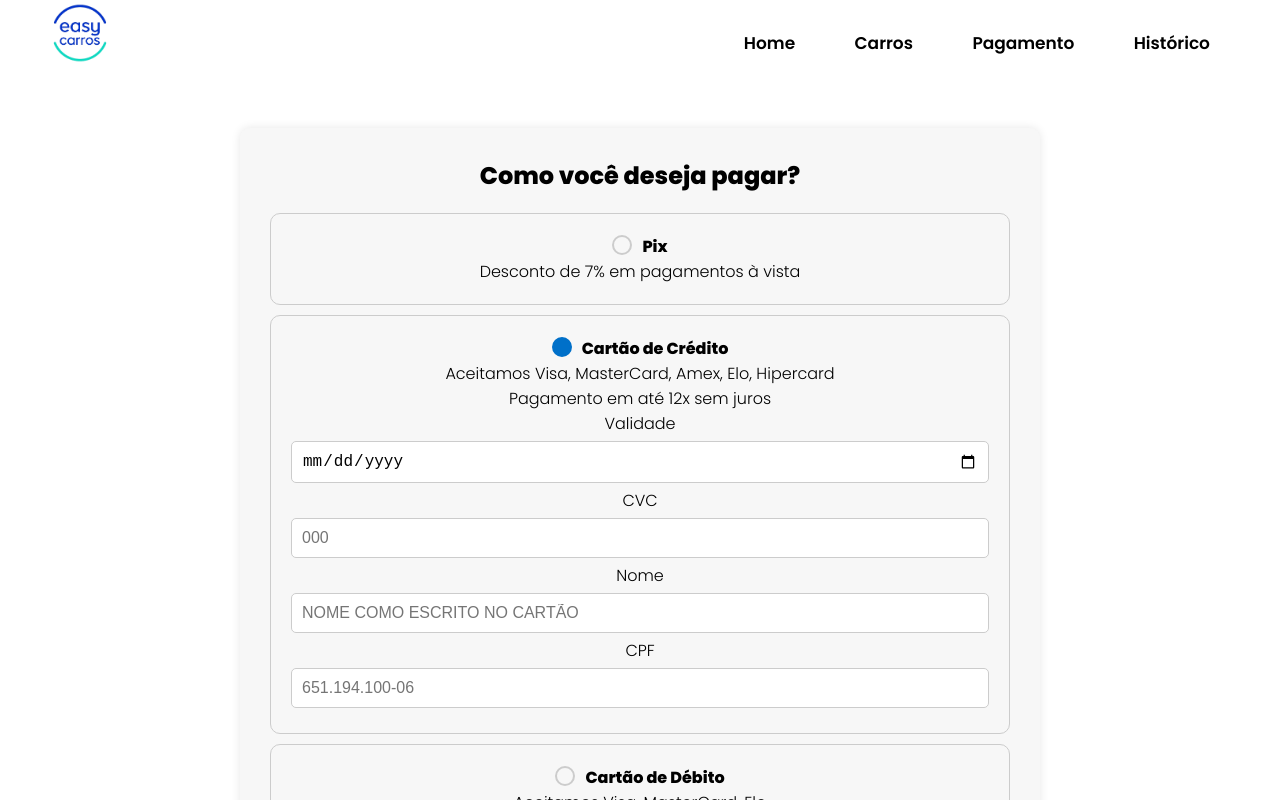
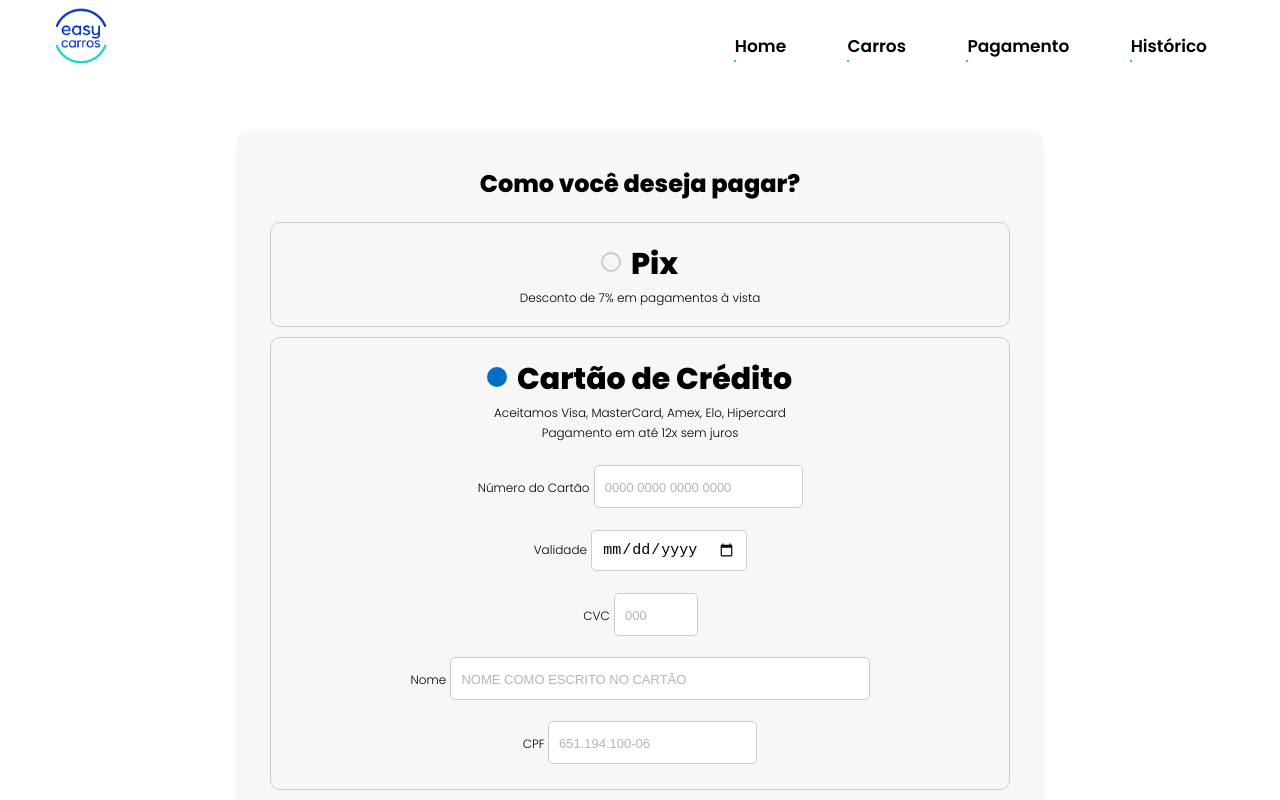
Before and after one commit to ThyalaDias/easy-carros-projeto, a plain HTML site: page pages/pagamento.html in a window 1280 px wide. Both pictures are taken after a click on the label "Cartão de Crédito". Drawn offline with Linux system fonts and the light colour scheme.

Commit message:
Alterações cadastro e pagamento

```diff
--- a/css/cadastro.css
+++ b/css/cadastro.css
@@ -20,7 +20,9 @@
     box-shadow: 0 0 10px rgba(0, 0, 0, 0.1);
     border-radius: 20px;
     float: left;
-    margin: 50px;
+    margin-left: 110px;
+    margin-top: 50px;
+    margin-bottom: 50px;
 }
 
 .historico-container {
@@ -31,8 +33,19 @@
     border-radius: 20px;
     box-shadow: 0 0 10px rgba(0, 0, 0, 0.1);
     float: right;
-    margin-right: 30px;
+    margin-right: 90px;
     margin-top: 50px;
+    padding-left: 10px;
+}
+
+p::before {
+    content: attr(data-label) ": ";
+    font-weight: bold;
+}
+
+p {
+    margin: 0;
+    padding: 4px;
 }
 
 .historico-container h2 {
@@ -51,7 +64,7 @@
     background-color: #fff;
     margin-bottom: 10px;
     padding: 10px;
-    border-radius: 5px;
+    border-radius: 10px;
 }
 
 .corrida-info {
@@ -93,7 +106,7 @@
 .cpf,
 .cep,
 .tel {
-    width: 20%;
+    width: 35%;
     padding: 10px;
     margin-bottom: 10px;
     border: 1px solid #ccc;
@@ -101,6 +114,15 @@
     margin-left: 15px;
 }
 
+.apelido {
+    width: 40%;
+    padding: 10px;
+    margin-bottom: 10px;
+    border: 1px solid #ccc;
+    border-radius: 10px;
+    margin-left: 15px;
+
+}
 
 input[type="text"],
 input[type="email"],
@@ -114,7 +136,7 @@
 }
 
 input[type="number"] {
-    width: 10%;
+    width: 20%;
     padding: 10px;
     margin-bottom: 10px;
     border: 1px solid #ccc;
@@ -130,12 +152,19 @@
     border: 1px solid #ccc;
     border-radius: 10px;
     margin-left: 15px;
-
 }
 
-input[type="password"],
+input[type="password"] {
+    width: 50%;
+    padding: 10px;
+    margin-bottom: 10px;
+    border: 1px solid #ccc;
+    border-radius: 10px;
+    margin-left: 15px;
+}
+
 input[type="date"] {
-    width: 40%;
+    width: 30%;
     padding: 10px;
     margin-bottom: 10px;
     border: 1px solid #ccc;
@@ -178,3 +207,57 @@
     margin-top: 10px;
     margin-left: 15px;
 }
+
+body {
+    font-family: Arial, sans-serif;
+    margin: 0;
+    padding: 0;
+    background-color: #f0f0f0;
+}
+
+.fidelidade-container {
+    max-width: 600px;
+    width: 45%;
+    background-color: #fff;
+    padding: 20px;
+    border-radius: 20px;
+    box-shadow: 0 0 10px rgba(0, 0, 0, 0.1);
+    float: right;
+    margin-right: 90px;
+    margin-top: 20px;
+    padding-left: 10px;
+    clear: right; /* Adicione esta propriedade */
+}
+
+h1 {
+    color: #333;
+}
+
+p {
+    color: #000000;
+    margin-top: 10px;
+}
+
+ul {
+    list-style-type: disc;
+    color: #333;
+    text-align: left;
+    margin-top: 20px;
+    padding-left: 20px;
+}
+
+button {
+    background-color: #007BFF;
+    color: #fff;
+    border: none;
+    border-radius: 5px;
+    padding: 10px 20px;
+    font-size: 16px;
+    margin-top: 20px;
+    cursor: pointer;
+    transition: background-color 0.3s ease;
+}
+
+button:hover {
+    background-color: #0056b3;
+}
--- a/css/pagamento.css
+++ b/css/pagamento.css
@@ -10,6 +10,16 @@
     background-color: white;
 }
 
+label.pix {
+    font-size: 12px;
+
+}
+
+::placeholder {
+    font-size: 13px;;
+    color: #959595b1;
+
+}
 
 
 /* Estilos para o contêiner principal */
@@ -36,17 +46,59 @@
     border: solid #4a4848b1 1px;
 }
 
-.form-control {
+.numero-cartao {
     border: 1px solid #ccc;
     border-radius: 5px;
     padding: 10px;
     margin: 5px 0;
-    width: 100%;
-    font-size: 16px;
+    width: 30%;
+    font-size: 18px;
+    margin-top: 20px;
+}
+
+.validade {
+    border: 1px solid #ccc;
+    border-radius: 5px;
+    padding: 10px;
+    margin: 5px 0;
+    width: 45;
+    font-size: 15px;
+    margin-top: 15px;
+}
+
+.cvc {
+    border: 1px solid #ccc;
+    border-radius: 5px;
+    padding: 10px;
+    margin: 5px 0;
+    width: 12%;
+    font-size: 18px;
+    margin-top: 15px;
+}
+
+.nome {
+    border: 1px solid #ccc;
+    border-radius: 5px;
+    padding: 10px;
+    margin: 5px 0;
+    width: 60%;
+    font-size: 18px;
+    margin-top: 15px;
+}
+
+.cpf {
+    border: 1px solid #ccc;
+    border-radius: 5px;
+    padding: 10px;
+    margin: 5px 0;
+    width: 30%;
+    font-size: 18px;
+    margin-top: 15px;
 }
 
 label {
     font-weight: bold;
+    font-size: 30px;
 }
 
 .btn-success {
@@ -118,6 +170,7 @@
     text-align: center;
     margin-top: 50px; /* Distância do topo */
     margin-bottom: 50px; /* Distância do final */
+    font-size: 12px; /*tamanho letras miúdas */
 }
 
 .payment-container img {
@@ -134,7 +187,7 @@
 .payment-option {
     border: 1px solid #ccc;
     border-radius: 10px;
-    padding: 20px;
+    padding: 18px;
     margin: 10px 0;
     transition: border-color 0.3s;
 }
@@ -160,7 +213,7 @@
     content: "";
     position: absolute;
     left: 0;
-    top: 1px;
+    top: 11px;
     width: 20px;
     height: 20px;
     border: 2px solid #ccc;
--- a/css/style.css
+++ b/css/style.css
@@ -5,7 +5,7 @@
 *:after {
 box-sizing: border-box;
 margin: 0;
-padding: 0;
+padding: 1px;
 }
 
 
--- a/pages/pagamento.html
+++ b/pages/pagamento.html
@@ -70,24 +70,28 @@
             <p class="texto-pagamentos">Aceitamos Visa, MasterCard, Amex, Elo, Hipercard</p>
             <p class="texto-pagamentos">Pagamento em até 12x sem juros</p>
 
+            <div id="cartaoCreditoForm" class="hidden">
+            <div class="form-group">
+                <span for="numero-cartao">Número do Cartão</span>
+                <input class="numero-cartao" type="number" name="numero-cartao" placeholder="0000 0000 0000 0000" required maxlength="15">
+            </div>
 
-            <div id="cartaoCreditoForm" class="hidden">
                 <div class="form-group">
-                    <span for="Número do Cartão">Validade</span>
-                    <input class="form-control" type="date" name="Validade">
+                    <span for="Validade do Cartão">Validade</span>
+                    <input class="validade" type="date" name="Validade">
                 </div>
 
                 <div class="form-group">
                     <span for="CVC">CVC</span>
-                    <input class="form-control" type="number" name="CVC" placeholder="000" required maxlength="3">
+                    <input class="cvc" type="number" name="CVC" placeholder="000" required maxlength="3">
                 </div>
 
                 <span for="nome">Nome</span>
-                <input class="form-control" type="text" name="nome" id="nome" autofocus placeholder="NOME COMO ESCRITO NO CARTÃO" maxlength="50">
+                <input class="nome" type="text" name="nome" id="nome" autofocus placeholder="NOME COMO ESCRITO NO CARTÃO" maxlength="50">
 
                 <div class="form-group">
                     <span for="CPF">CPF</spa>
-                    <input class="form-control" type="string" name="CPF" placeholder="651.194.100-06" required maxlength="14">
+                    <input class="cpf" type="string" name="CPF" placeholder="651.194.100-06" required maxlength="14">
                 </div>
             </div>
         </div>
@@ -101,22 +105,27 @@
 
             <!-- Formulário de pagamento com cartão de débito -->
             <div id="cartaoDebitoForm" class="hidden">
+            <div class="form-group">
+                <span for="numero-cartao">Número do Cartão</span>
+                <input class="numero-cartao" type="number" name="numero-cartao" placeholder="0000 0000 0000 0000" required maxlength="15">
+            </div>
+
                 <div class="form-group">
-                    <span for="Número do Cartão">Validade</span>
-                    <input class="form-control" type="date" name="Validade">
+                    <span for="Validade do Cartão">Validade</span>
+                    <input class="validade" type="date" name="Validade">
                 </div>
 
                 <div class="form-group">
                     <span for="CVC">CVC</span>
-                    <input class="form-control" type="number" name="CVC" placeholder="000" required maxlength="3">
+                    <input class="cvc" type="number" name="CVC" placeholder="000" required maxlength="3">
                 </div>
 
                 <span for="nome">Nome</span>
-                <input class="form-control" type="text" name="nome" id="nome" autofocus placeholder="NOME COMO ESCRITO NO CARTÃO" maxlength="50">
+                <input class="nome" type="text" name="nome" id="nome" autofocus placeholder="NOME COMO ESCRITO NO CARTÃO" maxlength="50">
 
                 <div class="form-group">
                     <span for="CPF">CPF</span>
-                    <input class="form-control" type="string" name="CPF" placeholder="651.194.100-06" required maxlength="14">
+                    <input class="cpf" type="string" name="CPF" placeholder="651.194.100-06" required maxlength="14">
                 </div>
 
             </div>
```
Also changed, not shown: pages/cadastro.html (+50 -25 lines).
